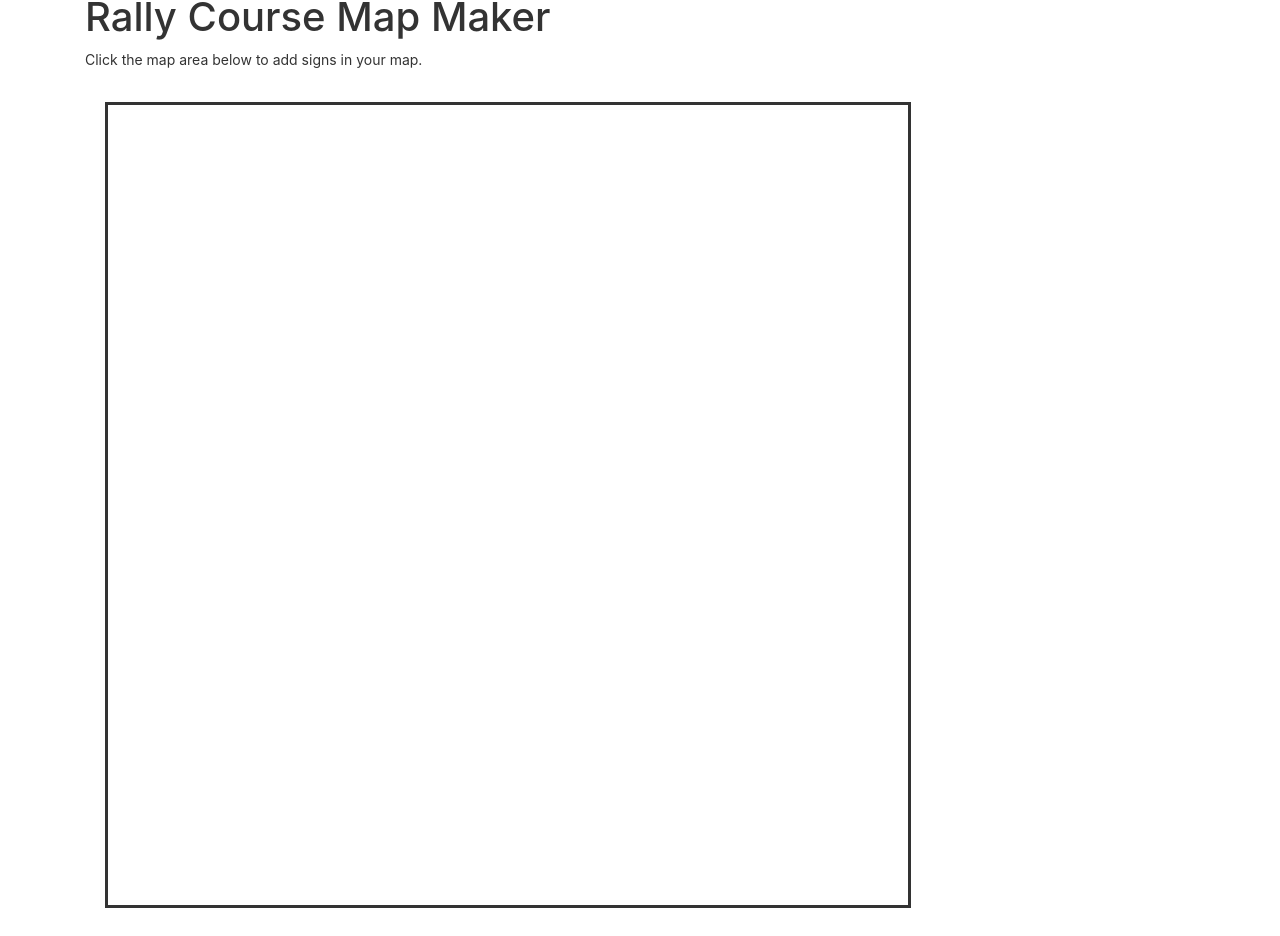
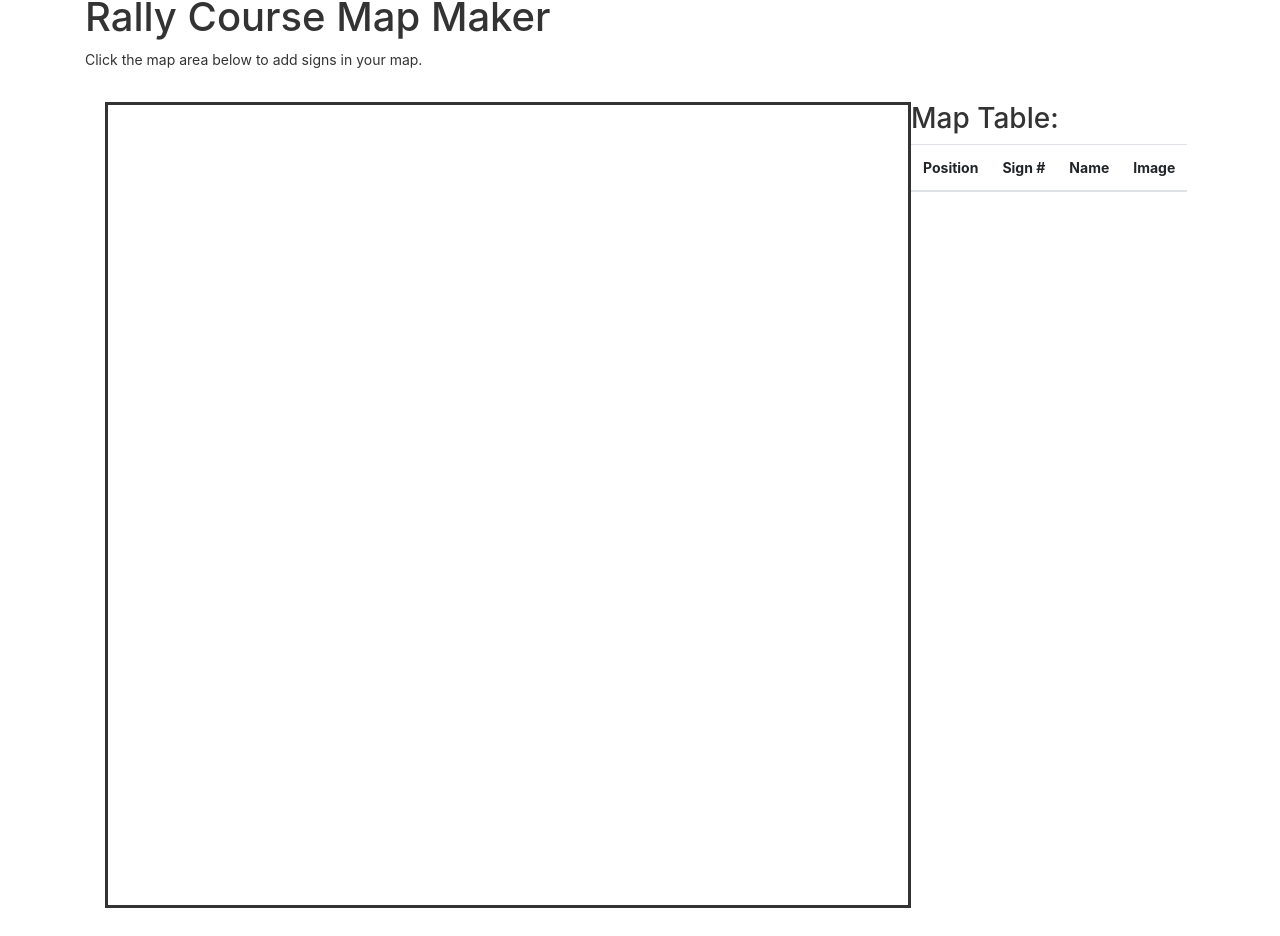
Before and after one commit to harishrajamani/rallysignsV0, an Angular app: page / in a window 1280 px wide. Shown: the part 121-1057 px from the top of the page. Built offline with nearby package versions, Linux system fonts and the light colour scheme.

Commit message:
Added logic for Map table

```diff
--- a/src/app/map-area/map-area.component.html
+++ b/src/app/map-area/map-area.component.html
@@ -1,5 +1,4 @@
 <canvas #myCanvas (click)="onCanvasClick($event)" class="map-area-canvas" width="800" height="800" style="border-style:solid;"></canvas>
-<app-map-table [signs]="signs"></app-map-table>
 
 <div #myActionGroup class="btn-group" role="group" aria-label="Basic example">
     <button (click)="onAddButtonClick()" [hidden]="addButtonHidden()" type="button" class="btn btn-secondary">Add</button>
@@ -9,4 +8,5 @@
 
 <app-map-sign #myMapSigns *ngFor="let sign of signs"
 [sign]="sign"
+[useMapLocation]="true"
 (clickedSign)="onSignClick($event)"></app-map-sign>
--- a/src/app/map-maker/map-maker.component.html
+++ b/src/app/map-maker/map-maker.component.html
@@ -7,5 +7,6 @@
 <p></p>
 <div class="container">
         <app-map-area></app-map-area>
+        <app-map-table></app-map-table>
         <sign-picker></sign-picker>
 </div>
--- a/src/app/map-maker/map-maker.component.ts
+++ b/src/app/map-maker/map-maker.component.ts
@@ -1,10 +1,11 @@
+import { MapService } from './../map.service';
 import { SignService } from './../sign.service';
 import { Component, OnInit } from '@angular/core';
 
 @Component({
 	selector: 'map-maker',
 	templateUrl: 'map-maker.component.html',
-	providers: [SignService]
+	providers: [SignService, MapService]
 })
 
 export class MapMakerComponent implements OnInit {
--- a/src/app/map-sign/map-sign.component.html
+++ b/src/app/map-sign/map-sign.component.html
@@ -1,3 +1,7 @@
-<div #mySignDiv (click)="onClick()" class="map-sign-div" [id]="getId()" [style.left.px]="getX()" [style.top.px]="getY()">
-    <img [src]="getImg()" [style.width.%]="100">
+<div #mySignDiv (click)="onClick()" class="map-sign-div"
+    [id]="getId()"
+    [style.left.px]="useMapLocation? getX(): null"
+    [style.top.px]="useMapLocation? getY(): null">
+    <img [src]="getImg()"
+         [style.width.%]="useMapLocation? '100': '50'">
 </div>
--- a/src/app/map-sign/map-sign.component.ts
+++ b/src/app/map-sign/map-sign.component.ts
@@ -9,6 +9,8 @@ import { Component, OnInit, Input, Output, EventEmitter, ViewChildren, ViewChild
 export class MapSignComponent implements OnInit {
 
   @Input() sign: Sign;
+
+  @Input() useMapLocation: boolean;
 
   @Output() clickedSign = new EventEmitter<Sign>();
 
--- a/src/app/map-table/map-table.component.html
+++ b/src/app/map-table/map-table.component.html
@@ -1 +1,21 @@
-<p>map-table works!</p>
+<h3>Map Table: </h3>
+<table class="table table-striped">
+    <thead>
+        <tr>
+            <th scope="col">Position</th>
+            <th scope="col">Sign #</th>
+            <th scope="col">Name</th>
+            <th scope="col">Image</th>
+        </tr>
+    </thead>
+    <tbody>
+        <tr *ngFor="let sign of signs">
+            <th scope="row">{{ sign.mapIndex }}</th>
+            <td> {{ sign.signObj["id"] }} </td>
+            <td> {{ sign.signObj["name"] }} </td>
+            <td class="table-sign-td">
+                <app-map-sign [sign]="sign" [useMapLocation]="false"></app-map-sign>
+            </td>
+        </tr>
+    </tbody>
+</table>
--- a/src/app/map-table/map-table.component.ts
+++ b/src/app/map-table/map-table.component.ts
@@ -1,4 +1,4 @@
-import { Sign } from './../map.service';
+import { Sign, MapService } from './../map.service';
 import { Component, OnInit, Input, ViewChild } from '@angular/core';
 
 export interface TableSign {
@@ -13,13 +13,15 @@ export interface TableSign {
   styleUrls: ['./map-table.component.scss']
 })
 export class MapTableComponent implements OnInit {
-  @Input() signs: Sign[];
+  // Map signs. This is only a reflected property of MapService.getMapSigns().
+  // Meaning, MapAreaComponent doesn't maintain map state, it always gets it fresh
+  // from MapService (during ngOnInit()).
+  signs: Sign[];
 
-  //@ViewChild('table') table: MatTable<TableSign>;
-
-  constructor() { }
+  constructor(private mapService: MapService) { }
 
   ngOnInit(): void {
+    this.signs = this.mapService.getMapSigns();
   }
 
 }
--- a/src/styles.scss
+++ b/src/styles.scss
@@ -32,3 +32,9 @@
     border-color: lightgray;
     position: absolute;
 }
+.table-sign-td {
+    width: 50px;
+    border-style: dotted;
+    border-width: 1px;
+    border-color: lightgray;
+}
```
